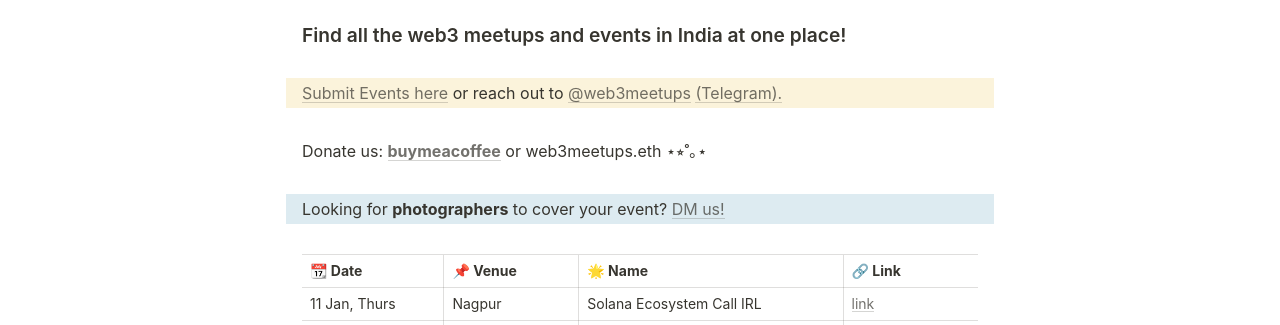
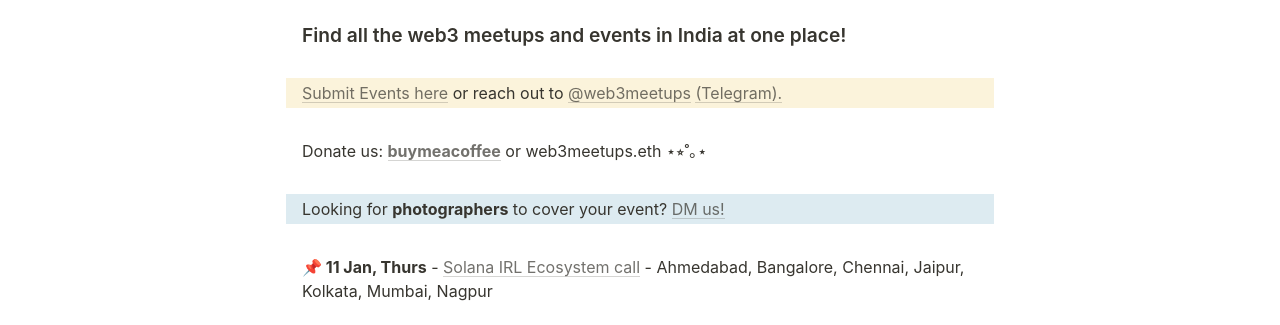
Before and after one commit to web3Gurung/web3meetups-simple, a plain HTML site: page index.html in a window 1280 px wide. Shown: the part 428-753 px from the top of the page. Drawn offline with Linux system fonts and the light colour scheme.

Commit message:
added superteam meetups

```diff
--- a/index.html
+++ b/index.html
@@ -73,6 +73,10 @@
         <p class="b-blue">Looking for <b>photographers</b> to cover your event? <a href="https://t.me/web3gurung">DM us!</a></p>
 
         <br>
+
+        <p><b>📌 11 Jan, Thurs</b> - <a href="https://x.com/SuperteamIN/status/1744767754098643160">Solana IRL Ecosystem call</a> - Ahmedabad, Bangalore, Chennai, Jaipur, Kolkata, Mumbai, Nagpur</p>
+
+        <br>
         <div class="table-wrapper">
             <table>
                 <thead>
```
